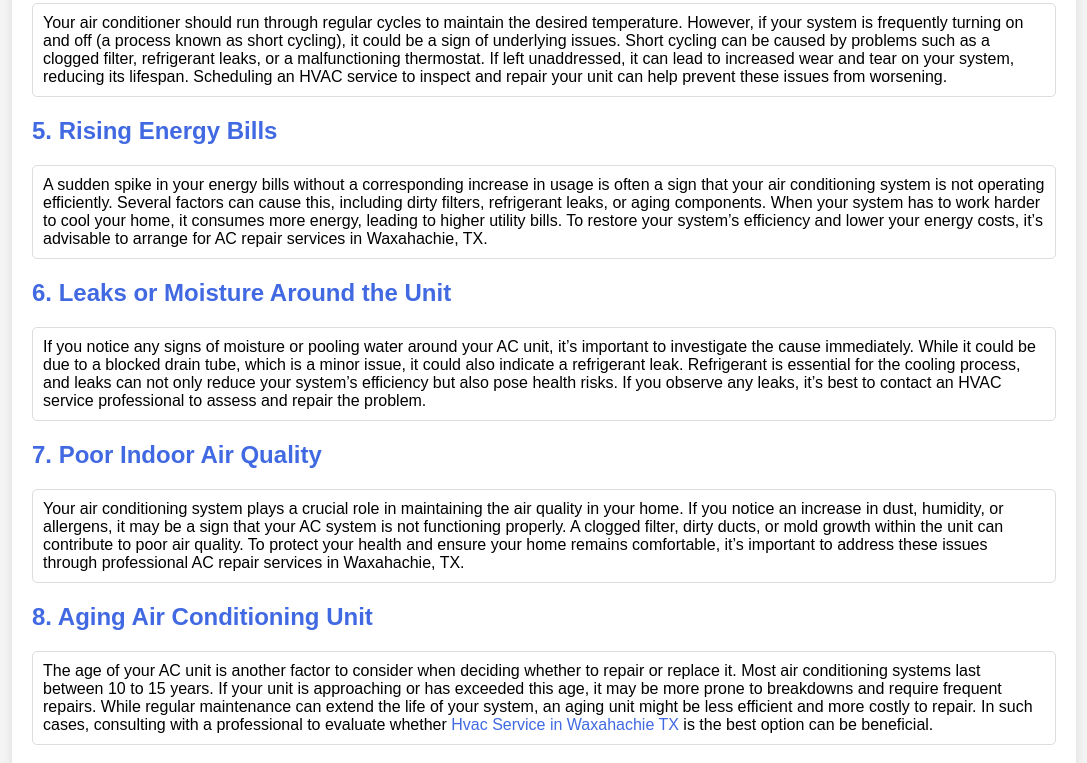
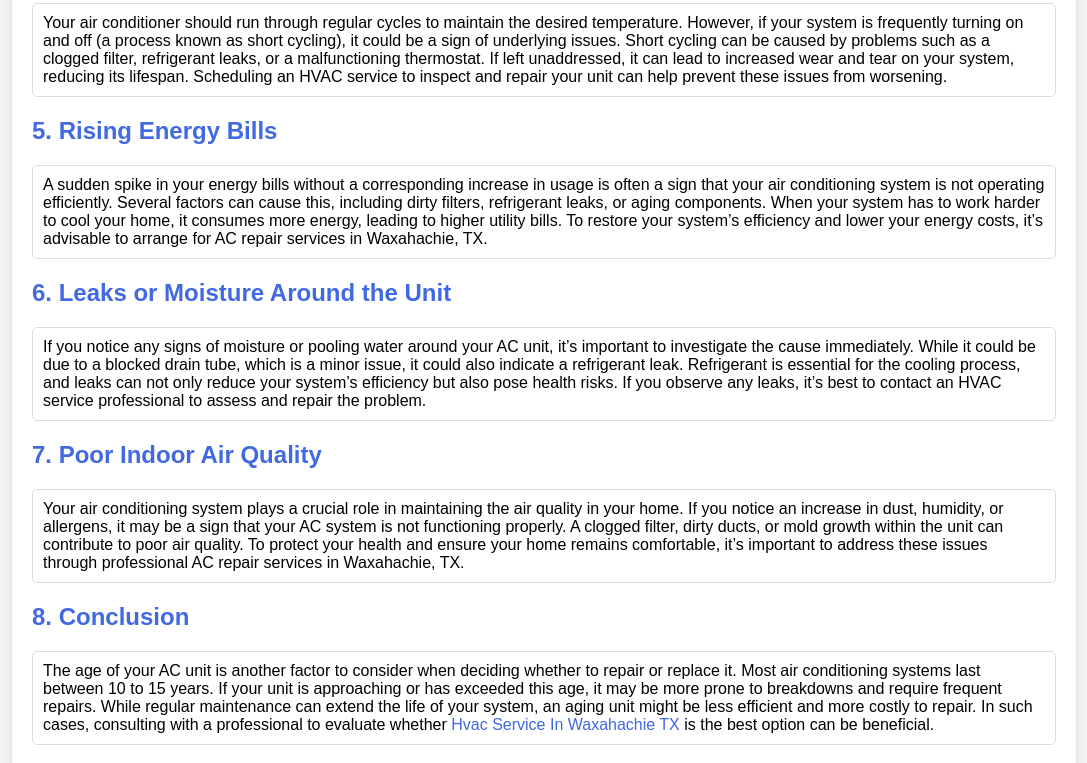
Before and after one commit to LegacyHeating121/Legacy-Heating, a plain HTML site: page index.html in a window 1280 px wide. Shown: the part 1566-2329 px from the top of the page, without its empty margins (96-1183 px from the left). Drawn offline with Linux system fonts and the light colour scheme.

Commit message:
Update index.html

```diff
--- a/index.html
+++ b/index.html
@@ -7,7 +7,7 @@
     <meta name="viewport" content="width=device-width, initial-scale=1.0">
     <meta name="description" content="Any mechanical system like your AC unit can develop issues over time. Knowing when it's time to call for AC repair services in Waxahachie, TX.">
     <meta name="keywords" content="AC Repair Services in Waxahachie TX, AC repair, HVAC service, air conditioning repair, signs of AC problems, professional AC repair">
-    <link rel="canonical" href="https://www.yourwebsite.com/ac-repair-services-waxahachie-tx">
+    <link rel="canonical" href="">
     <title>How Do You Know When It's Time for AC Repair Services?</title>
     <style>
         body {
@@ -88,7 +88,7 @@
         </section>
 
         <section class="section">
-            <p>Living in Waxahachie, TX, where temperatures can soar during the summer months, a functioning air conditioning system is essential for maintaining comfort in your home. However, like any mechanical system, your AC unit can develop issues over time. Knowing when it's time to call for<b><a href=" https://goo.gl/maps/qhjkXft11iaNDVcz9/"> AC repair services in Waxahachie, TX </a></b>, can save you from more extensive and expensive problems down the road. This article will help you identify the signs that indicate your AC system may need professional attention.</p>
+            <p>Living in Waxahachie, TX, where temperatures can soar during the summer months, a functioning air conditioning system is essential for maintaining comfort in your home. However, like any mechanical system, your AC unit can develop issues over time. Knowing when it's time to call for<b><a href=" https://goo.gl/maps/qhjkXft11iaNDVcz9/"> AC Repair Services In Waxahachie, TX </a></b>, can save you from more extensive and expensive problems down the road. This article will help you identify the signs that indicate your AC system may need professional attention.</p>
         </section>
 
         <section class="section">
@@ -127,8 +127,8 @@
         </section>
 
         <section class="section">
-            <h2>8. Aging Air Conditioning Unit</h2>
-            <p>The age of your AC unit is another factor to consider when deciding whether to repair or replace it. Most air conditioning systems last between 10 to 15 years. If your unit is approaching or has exceeded this age, it may be more prone to breakdowns and require frequent repairs. While regular maintenance can extend the life of your system, an aging unit might be less efficient and more costly to repair. In such cases, consulting with a professional to evaluate whether <a href="https://www.legacyairtexas.com/">Hvac Service in Waxahachie TX</a> is the best option can be beneficial.</p>
+            <h2>8. Conclusion</h2>
+            <p>The age of your AC unit is another factor to consider when deciding whether to repair or replace it. Most air conditioning systems last between 10 to 15 years. If your unit is approaching or has exceeded this age, it may be more prone to breakdowns and require frequent repairs. While regular maintenance can extend the life of your system, an aging unit might be less efficient and more costly to repair. In such cases, consulting with a professional to evaluate whether <a href="https://www.legacyairtexas.com/">Hvac Service In Waxahachie TX</a> is the best option can be beneficial.</p>
         </section>
 
         <section class="section map-section">
```
